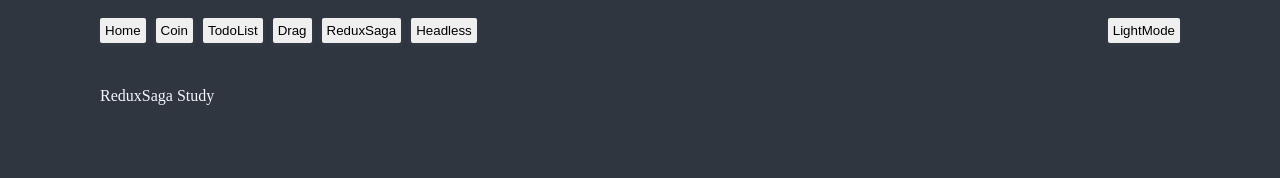
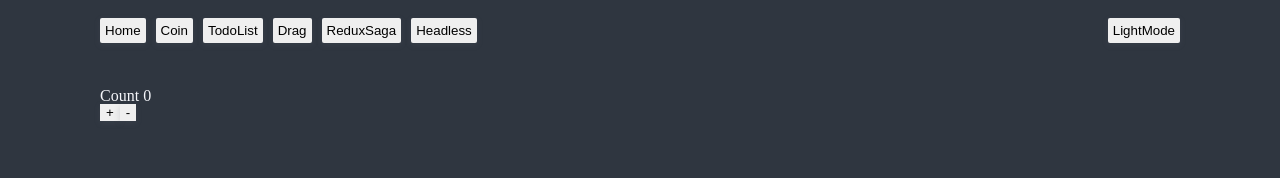
Before and after one commit to moolbum/react-masterclass, a React (Create React App) app: page /redux-saga in a window 1280 px wide. Shown: the top 178 px of the page. Built offline with nearby package versions, Linux system fonts and the light colour scheme.

Commit message:
add: redux saga 적용중

```diff
--- a/package.json
+++ b/package.json
@@ -26,6 +26,7 @@
     "react-scripts": "5.0.1",
     "recoil": "^0.7.6",
     "redux": "^4.2.0",
+    "redux-devtools-extension": "^2.13.9",
     "redux-saga": "^1.2.2",
     "styled-components": "^5.3.6",
     "styled-reset": "^4.4.2",
--- a/src/App.tsx
+++ b/src/App.tsx
@@ -15,7 +15,7 @@ function App() {
     <ThemeProvider theme={isDark ? lightTheme : darkTheme}>
       <GlobalStyle />
       <RouterProvider router={routers} />
-      <ReactQueryDevtools initialIsOpen />
+      <ReactQueryDevtools initialIsOpen={false} />
     </ThemeProvider>
   );
 }
--- a/src/index.tsx
+++ b/src/index.tsx
@@ -4,6 +4,11 @@ import App from "./App";
 import { QueryClient, QueryClientProvider } from "react-query";
 import { AxiosError } from "axios";
 import { RecoilRoot } from "recoil";
+import { composeWithDevTools } from "redux-devtools-extension";
+import { Provider } from "react-redux";
+import { applyMiddleware, createStore } from "redux";
+import rootReducer, { rootSaga } from "./store";
+import createSagaMiddleware from "redux-saga";
 
 const queryClient = new QueryClient({
   defaultOptions: {
@@ -13,16 +18,31 @@ const queryClient = new QueryClient({
   },
 });
 
+const sagaMiddleware = createSagaMiddleware();
+const store = createStore(
+  rootReducer,
+  // logger 를 사용하는 경우, logger가 가장 마지막에 와야합니다.
+  composeWithDevTools(
+    applyMiddleware(
+      sagaMiddleware // 사가 미들웨어를 적용하고
+    )
+  )
+);
+
+sagaMiddleware.run(rootSaga);
+
 const root = ReactDOM.createRoot(
   document.getElementById("root") as HTMLElement
 );
 
 root.render(
   <React.StrictMode>
-    <RecoilRoot>
-      <QueryClientProvider client={queryClient}>
-        <App />
-      </QueryClientProvider>
-    </RecoilRoot>
+    <Provider store={store}>
+      <RecoilRoot>
+        <QueryClientProvider client={queryClient}>
+          <App />
+        </QueryClientProvider>
+      </RecoilRoot>
+    </Provider>
   </React.StrictMode>
 );
--- a/src/pages/ReduxSaga/index.tsx
+++ /dev/null
@@ -1,7 +0,0 @@
-import React from "react";
-
-function ReduxSagaStudy() {
-  return <div>ReduxSaga Study</div>;
-}
-
-export default ReduxSagaStudy;
--- /dev/null
+++ b/src/pages/ReduxSagaStudy/index.tsx
@@ -0,0 +1,25 @@
+import React from "react";
+import { useSelector, useDispatch } from "react-redux";
+import { decreaseAsync, increaseAsync } from "../../store/sagas/count";
+
+function ReduxSagaStudy() {
+  const number = useSelector((state: any) => state.counter);
+  const dispatch = useDispatch();
+
+  const onIncrease = () => {
+    dispatch(increaseAsync());
+  };
+  const onDecrease = () => {
+    dispatch(decreaseAsync());
+  };
+
+  return (
+    <div>
+      <h2>Count {number}</h2>
+      <button onClick={onIncrease}>+</button>
+      <button onClick={onDecrease}>-</button>
+    </div>
+  );
+}
+
+export default ReduxSagaStudy;
--- a/src/routers/index.tsx
+++ b/src/routers/index.tsx
@@ -25,10 +25,10 @@ import {
   USER_PATH,
 } from "./constants";
 import DragAndDrop from "../pages/DragAndDrop";
-import ReduxSagaStudy from "../pages/ReduxSaga";
+import ReduxSagaStudy from "../pages/ReduxSagaStudy";
 import HeadLess from "../pages/Headless";
 
-const router = createBrowserRouter([
+const routers = createBrowserRouter([
   {
     path: MAIN_PATH,
     element: <Root />,
@@ -81,4 +81,4 @@ const router = createBrowserRouter([
   },
 ]);
 
-export default router;
+export default routers;
--- /dev/null
+++ b/src/store/index.tsx
@@ -0,0 +1,11 @@
+import { combineReducers } from "redux";
+import { all } from "redux-saga/effects";
+import counter, { counterSaga } from "./sagas/count";
+
+const rootReducer = combineReducers({ counter });
+
+export function* rootSaga() {
+  yield all([counterSaga()]); // all 은 배열 안의 여러 사가를 동시에 실행시켜줍니다.
+}
+
+export default rootReducer;
--- /dev/null
+++ b/src/store/sagas/count.tsx
@@ -0,0 +1,45 @@
+import { delay, put, takeEvery, takeLatest } from "redux-saga/effects";
+
+// 액션 타입
+type Action<T> = { type: T };
+type Count = typeof INCREASE | typeof DECREASE;
+
+const INCREASE = "INCREASE";
+const DECREASE = "DECREASE";
+const INCREASE_ASYNC = "INCREASE_ASYNC";
+const DECREASE_ASYNC = "DECREASE_ASYNC";
+
+// 액션 생성 함수
+export const increase = () => ({ type: INCREASE });
+export const decrease = () => ({ type: DECREASE });
+
+export const increaseAsync = () => ({ type: INCREASE_ASYNC });
+export const decreaseAsync = () => ({ type: DECREASE_ASYNC });
+
+function* increaseSaga() {
+  yield delay(1000); // 1초를 기다립니다.
+  yield put(increase()); // put은 특정 액션을 디스패치 해줍니다.
+}
+function* decreaseSaga() {
+  yield delay(1000); // 1초를 기다립니다.
+  yield put(decrease()); // put은 특정 액션을 디스패치 해줍니다.
+}
+
+export function* counterSaga() {
+  yield takeEvery(INCREASE_ASYNC, increaseSaga); // 모든 INCREASE_ASYNC 액션을 처리
+  yield takeLatest(DECREASE_ASYNC, decreaseSaga); // 가장 마지막으로 디스패치된 DECREASE_ASYNC 액션만을 처리
+}
+
+// 초깃값 (상태가 객체가 아니라 그냥 숫자여도 상관 없습니다.)
+const initialState = 0;
+
+export default function counter(state = initialState, action: Action<Count>) {
+  switch (action.type) {
+    case INCREASE:
+      return state + 1;
+    case DECREASE:
+      return state - 1;
+    default:
+      return state;
+  }
+}
```
Also changed, not shown: 2 other files (tests, documents, lock files or other folders).
